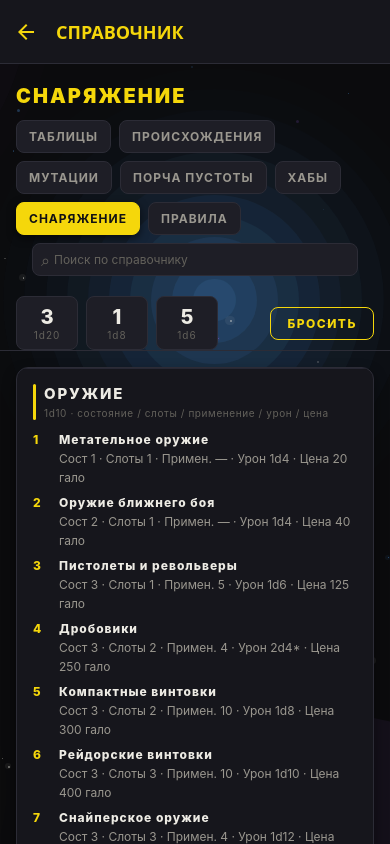
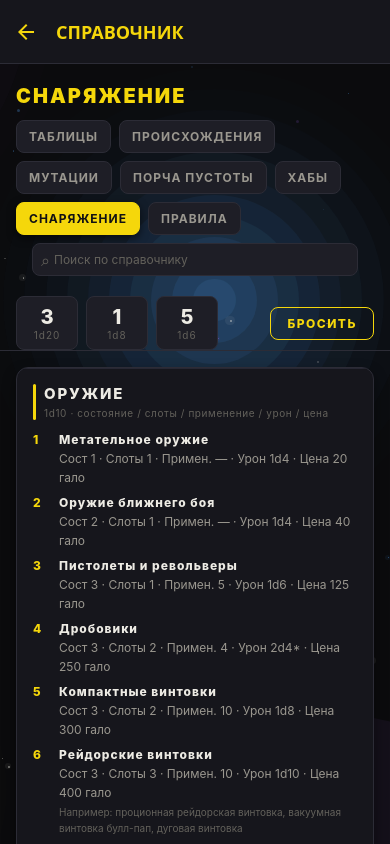
Before and after one commit to Splicer97/death_in_space, a React Native app: screen /Tables in a window 390 px wide. Both pictures are taken after a click on the button "СНАРЯЖЕНИЕ". Built offline with nearby package versions, Linux system fonts and the light colour scheme; what react-native-keyboard-controller, react-native-mmkv would draw is missing.

Commit message:
Справочник: примеры оружия (рейдорские, снайперское, автопушки, гранаты, огнемёты) с поиском

```diff
--- a/src/data/gear.ts
+++ b/src/data/gear.ts
@@ -6,6 +6,7 @@ export interface WeaponReference {
   uses: string;
   damage: string;
   price: string;
+  examples?: string[];
 }
 
 export interface EquipmentReference {
@@ -68,6 +69,11 @@ export const WEAPONS: WeaponReference[] = [
     uses: '10',
     damage: '1d10',
     price: '400',
+    examples: [
+      'проционная рейдорская винтовка',
+      'вакуумная винтовка булл-пап',
+      'дуговая винтовка',
+    ],
   },
   {
     roll: '7',
@@ -77,6 +83,11 @@ export const WEAPONS: WeaponReference[] = [
     uses: '4',
     damage: '1d12',
     price: '500',
+    examples: [
+      'термитный арбалет',
+      'снайперское ружьё с целеуказанием',
+      'серповидный отсекатель конечностей',
+    ],
   },
   {
     roll: '8',
@@ -86,6 +97,7 @@ export const WEAPONS: WeaponReference[] = [
     uses: '4',
     damage: '3d6',
     price: '800',
+    examples: ['Каацерская коаксиальная пушка', 'лёгкая автомобильная пушка'],
   },
   {
     roll: '9',
@@ -95,6 +107,11 @@ export const WEAPONS: WeaponReference[] = [
     uses: '—',
     damage: '2d6*',
     price: '50',
+    examples: [
+      'плерионная граната',
+      'зажигательный квазар',
+      'пылеочищающая граната',
+    ],
   },
   {
     roll: '10',
@@ -104,6 +121,7 @@ export const WEAPONS: WeaponReference[] = [
     uses: '3',
     damage: '3d6',
     price: '700',
+    examples: ['зажигательное устройство на жидком топливе («Панциморт»)'],
   },
 ];
 
--- a/src/screens/TablesScreen/index.tsx
+++ b/src/screens/TablesScreen/index.tsx
@@ -125,7 +125,10 @@ export default function TablesScreen() {
       matches(item.crew),
   );
   const visibleWeapons = WEAPONS.filter(
-    weapon => matches(weapon.type) || matches(weapon.damage),
+    weapon =>
+      matches(weapon.type) ||
+      matches(weapon.damage) ||
+      (weapon.examples ?? []).some(example => matches(example)),
   );
   const visibleEquipment = EQUIPMENT.filter(item => matches(item.name));
   const visibleElectronics = ELECTRONICS.filter(item => matches(item.name));
@@ -400,6 +403,11 @@ export default function TablesScreen() {
                     <Text style={styles.body}>
                       {`Сост ${weapon.condition} · Слоты ${weapon.slots} · Примен. ${weapon.uses} · Урон ${weapon.damage} · Цена ${weapon.price} гало`}
                     </Text>
+                    {weapon.examples ? (
+                      <Text style={styles.examples}>
+                        Например: {weapon.examples.join(', ')}
+                      </Text>
+                    ) : null}
                   </View>
                 </View>
               ))}
--- a/src/screens/TablesScreen/styles.ts
+++ b/src/screens/TablesScreen/styles.ts
@@ -87,6 +87,12 @@ export const styles = StyleSheet.create({
     paddingLeft: spacing.md,
     marginTop: spacing.md,
   },
+  examples: {
+    color: colors.textFaint,
+    fontSize: font.tiny,
+    lineHeight: 16,
+    marginTop: 2,
+  },
   benefitName: {
     color: colors.text,
     fontSize: font.small,
```
